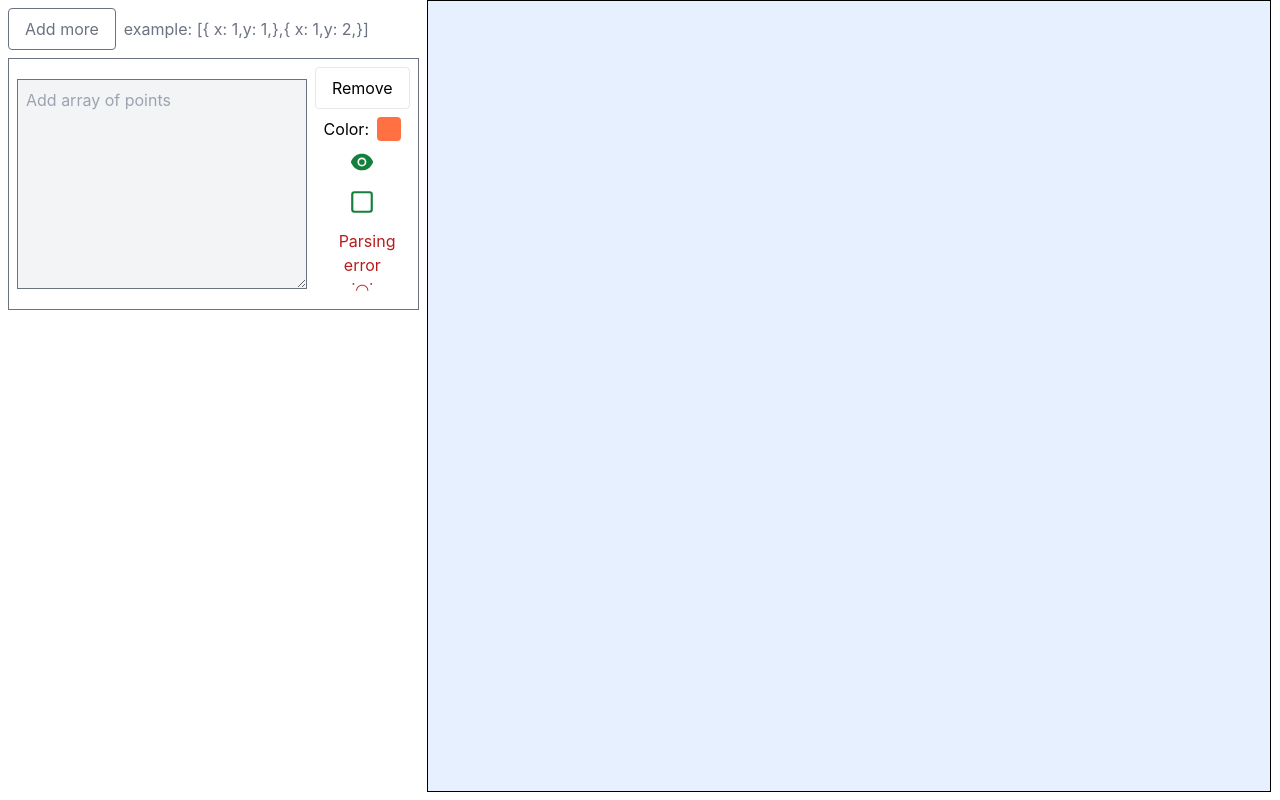
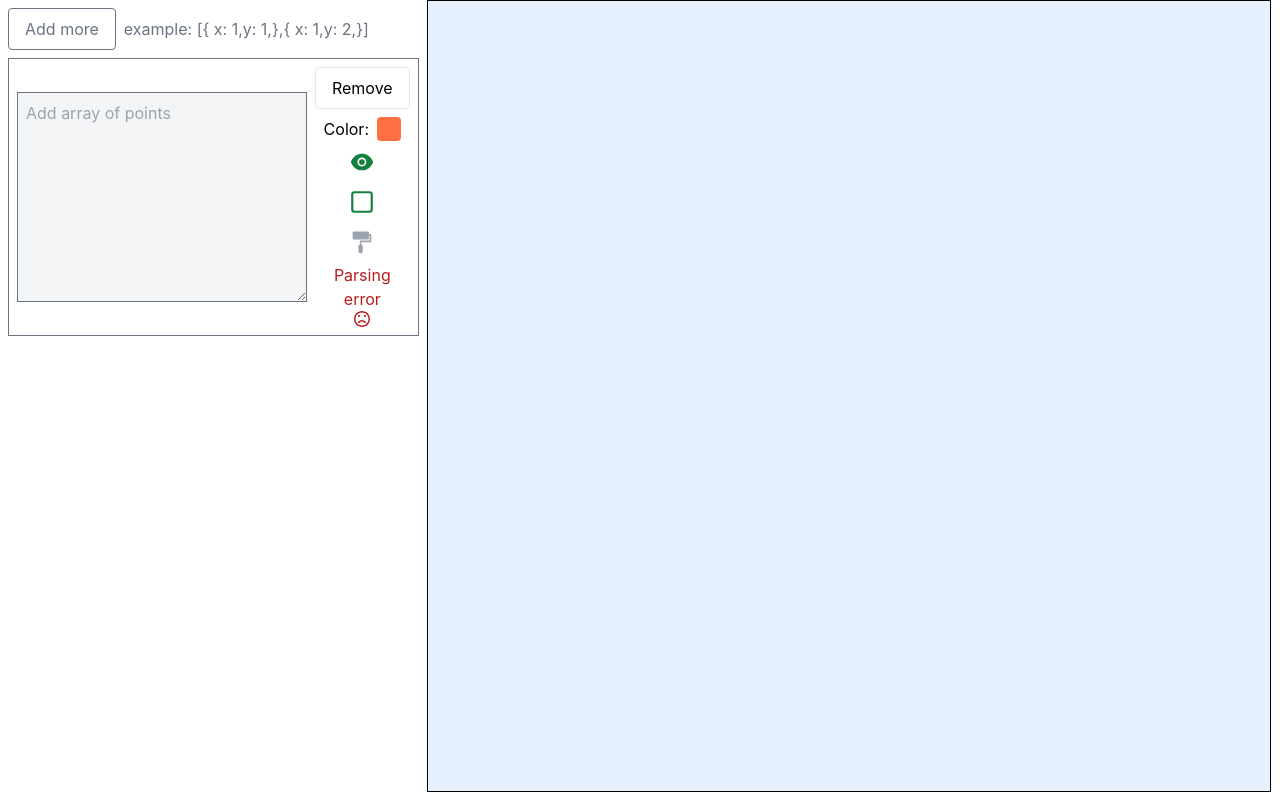
Before and after one commit to anitejngo/see-shapes, a React (Create React App) app: page / in a window 1280 px wide. Built offline with nearby package versions, Linux system fonts and the light colour scheme.

Commit message:
Add formate text button

```diff
--- a/src/RenderShapes.tsx
+++ b/src/RenderShapes.tsx
@@ -7,7 +7,13 @@ import {
     parseInput,
 } from './helpers/calculations';
 import { FormValues, Shape } from './types/types';
-import { AiFillEye, AiFillEyeInvisible } from 'react-icons/ai';
+import {
+    AiFillEye,
+    AiFillEyeInvisible,
+    AiFillFormatPainter,
+} from 'react-icons/ai';
+import { ImSad } from 'react-icons/im';
+
 import { LuSquareDashedBottom, LuSquare } from 'react-icons/lu';
 
 import { IconCheckBox } from './components/IconCheckBox';
@@ -66,10 +72,8 @@ export function RenderShapes() {
                 {({ values, handleChange, setFieldValue, setValues }) => {
                     setFormValues(values);
 
-                    const handleTextChange = (
-                        event: ChangeEvent<HTMLTextAreaElement>
-                    ) => {
-                        const { name, value } = event.target;
+                    const formatText = (name: string, value: any) => {
+                        console.log(value, 'VA:');
                         let beautifiedValue;
                         try {
                             const parsedValue = parseInput(value);
@@ -138,7 +142,7 @@ export function RenderShapes() {
                                                             name={`shapes.${index}.points`}
                                                             placeholder="Add array of points"
                                                             onChange={
-                                                                handleTextChange
+                                                                handleChange
                                                             }
                                                             className="w-full border border-gray-500 bg-gray-100 p-2"
                                                             component="textarea"
@@ -278,15 +282,36 @@ export function RenderShapes() {
                                                                     />
                                                                 }
                                                             />
+                                                            <AiFillFormatPainter
+                                                                size={26}
+                                                                className={`${
+                                                                    failedToParse
+                                                                        ? 'text-gray-400 '
+                                                                        : 'text-green-700 '
+                                                                } cursor-pointer`}
+                                                                type="button"
+                                                                onClick={() => {
+                                                                    formatText(
+                                                                        `shapes.${index}.points`,
+                                                                        values
+                                                                            .shapes[
+                                                                            index
+                                                                        ].points
+                                                                    );
+                                                                }}
+                                                            />
 
                                                             {failedToParse && (
                                                                 <div
                                                                     className={
-                                                                        'text-red-700 w-1/2'
+                                                                        'text-red-700 w-1/2 items-center flex flex-col'
                                                                     }
                                                                 >
-                                                                    Parsing
-                                                                    error ˙◠˙
+                                                                    <div>
+                                                                        Parsing
+                                                                        error
+                                                                    </div>
+                                                                    <ImSad />
                                                                 </div>
                                                             )}
                                                         </div>
```
